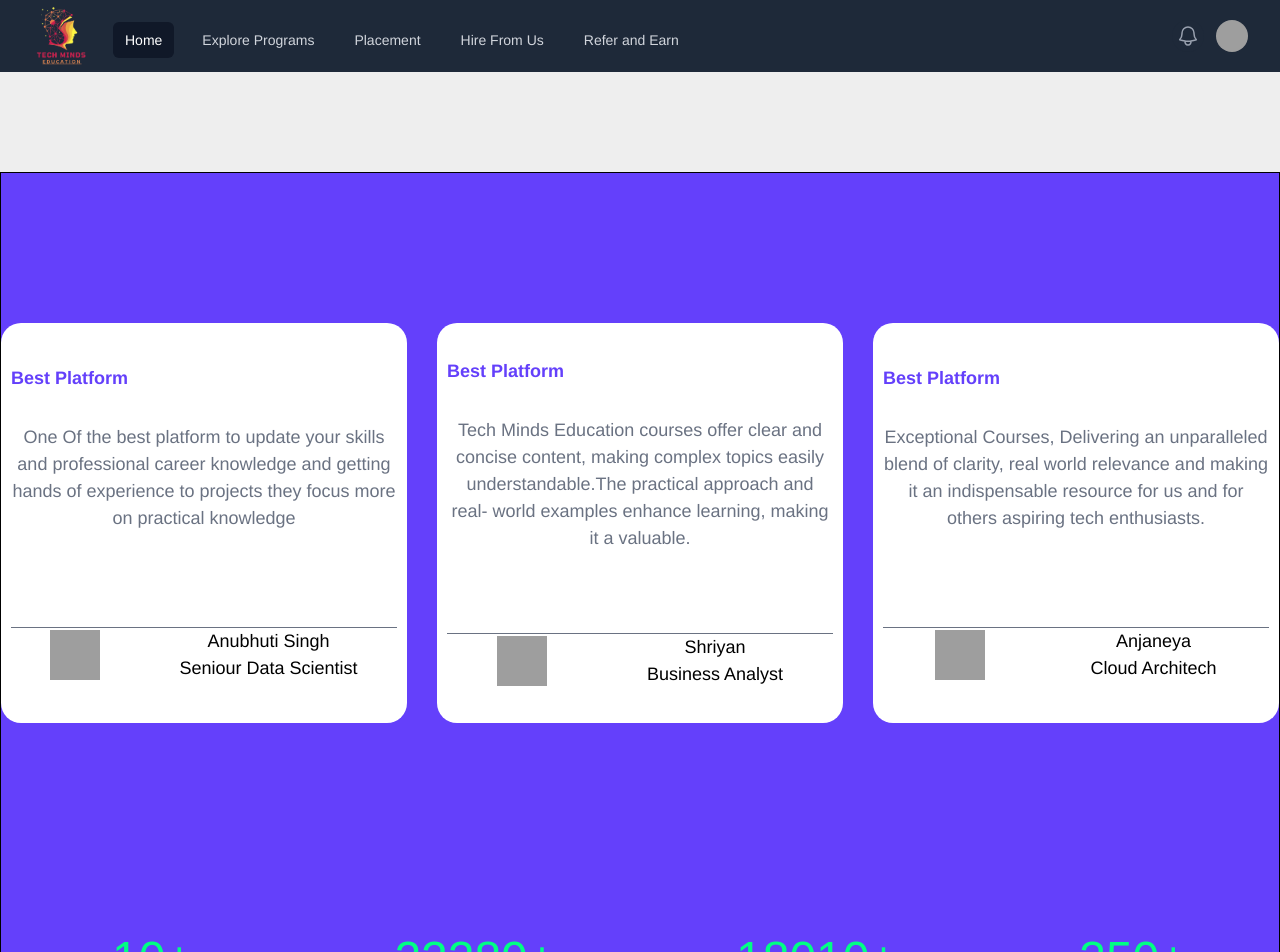
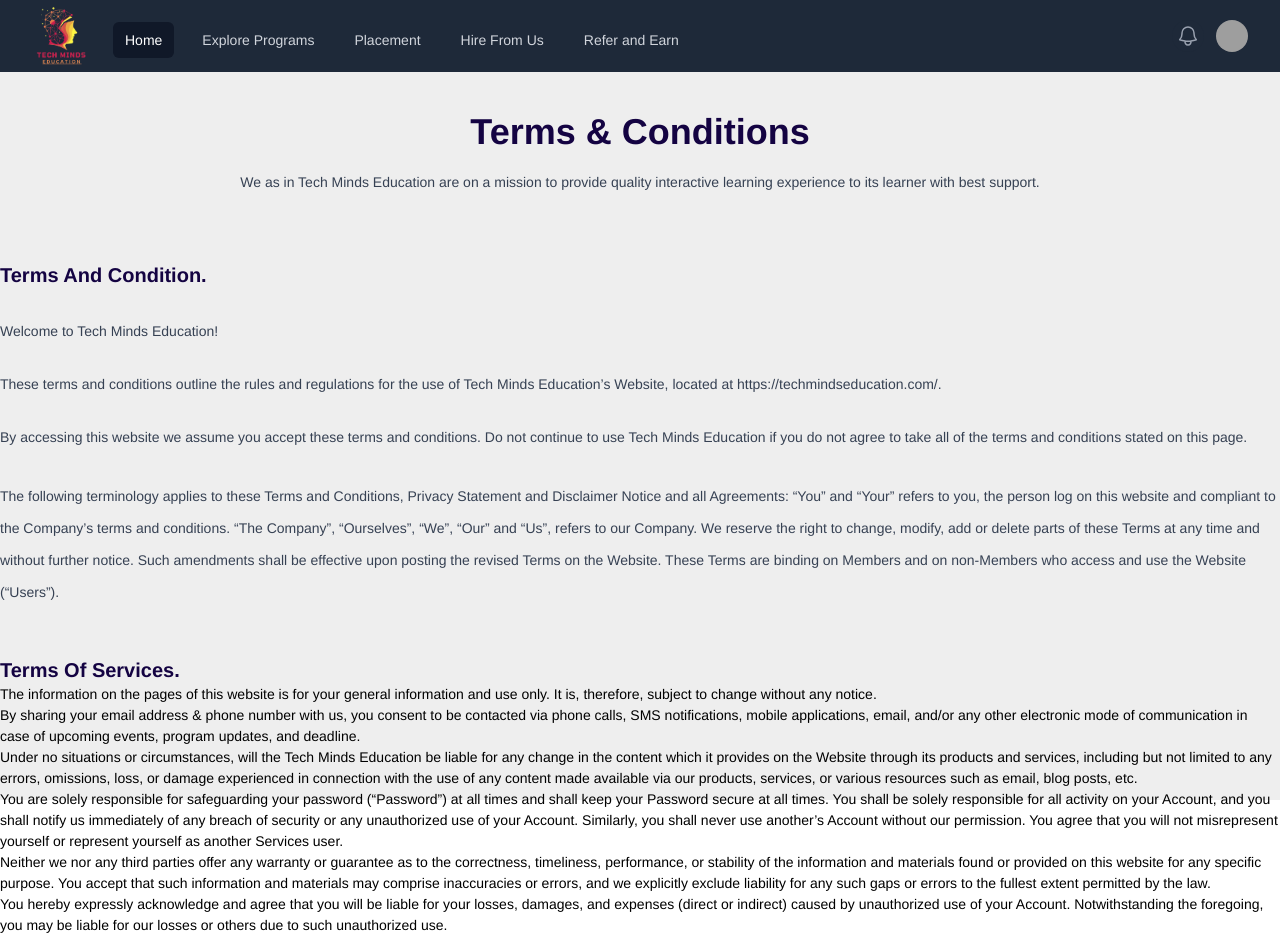
Before and after one commit to patilrohit1964/edu_sys, a React (Vite) app in the folder client/: page /terms-conditions in a window 1280 px wide. Shown: the top 952 px of the page. Built offline with nearby package versions, Linux system fonts and the light colour scheme; grey boxes are pictures that could not be loaded.

Commit message:
add tersm page

```diff
--- a/client/src/components/Footer.jsx
+++ b/client/src/components/Footer.jsx
@@ -24,21 +24,21 @@
             <footer className="footer sm:footer-horizontal bg-neutral text-neutral-content flex items-center justify-around p-10">
                 <nav>
                     <h6 className="footer-title">Company</h6>
-                    <a className="link link-hover">About us</a>
-                    <a className="link link-hover">Success Story</a>
-                    <a className="link link-hover">Payment</a>
+                    <Link className="link link-hover">About us</Link>
+                    <Link className="link link-hover">Success Story</Link>
+                    <Link className="link link-hover">Payment</Link>
                 </nav>
                 <nav>
                     <h6 className="footer-title">Placement</h6>
-                    <a className="link link-hover">Placement reviews</a>
-                    <a className="link link-hover">Hire From Us</a>
+                    <Link className="link link-hover">Placement reviews</Link>
+                    <Link className="link link-hover">Hire From Us</Link>
                 </nav>
                 <nav>
                     <h6 className="footer-title">Terms</h6>
-                    <a className="link link-hover">Terms & Condition</a>
+                    <Link className="link link-hover" to={"/terms-conditions"}>Terms & Condition</Link>
                     <Link className="link link-hover" to={"/privacy-policy"}>Privacy policy</Link>
-                    <a className="link link-hover">Return Policy</a>
-                    <a className="link link-hover">Contact</a>
+                    <Link className="link link-hover">Return Policy</Link>
+                    <Link className="link link-hover">Contact</Link>
                 </nav>
             </footer>
             <footer className="footer sm:footer-horizontal bg-neutral text-neutral-content items-center p-4">
--- a/client/src/pages/TermsAndConditions.jsx
+++ b/client/src/pages/TermsAndConditions.jsx
@@ -2,8 +2,45 @@
 
 const TermsAndConditions = () => {
     return (
-        <div>
-
+        <div className='py-10 mx-auto max-w-7xl'>
+            <div className='text-center'>
+                <h1 className='text-4xl text-[#140342] font-bold'>Terms & Conditions</h1>
+                <p className='text-gray-700 py-5 text-md'>We as in Tech Minds Education are on a mission to provide quality interactive learning experience to its learner with best support.</p>
+            </div>
+            <div className='my-12'>
+                <h2 className='text-xl font-semibold text-[#140342]'>Terms And Condition.</h2>
+                <ul className='my-8'>
+                    <li className='my-8 text-gray-700'>Welcome to Tech Minds Education!</li>
+                    <li className='my-8 text-gray-700'>These terms and conditions outline the rules and regulations for the use of Tech Minds Education’s Website, located at https://techmindseducation.com/.</li>
+                    <li className='my-8 text-gray-700'>By accessing this website we assume you accept these terms and conditions. Do not continue to use Tech Minds Education if you do not agree to take all of the terms and conditions stated on this page.</li>
+                </ul>
+                <p className='text-gray-700 leading-8'>
+                    The following terminology applies to these Terms and Conditions, Privacy Statement and Disclaimer Notice and all Agreements: “You” and “Your” refers to you, the person log on this website and compliant to the Company’s terms and conditions. “The Company”, “Ourselves”, “We”, “Our” and “Us”, refers to our Company. We reserve the right to change, modify, add or delete parts of these Terms at any time and without further notice. Such amendments shall be effective upon posting the revised Terms on the Website. These Terms are binding on Members and on non-Members who access and use the Website (“Users”).
+                </p>
+            </div>
+            <div>
+                <h3 className='text-xl font-semibold text-[#140342]'>Terms Of Services.</h3>
+                <ul className='list-disc'>
+                    <li>
+                        The information on the pages of this website is for your general information and use only. It is, therefore, subject to change without any notice.
+                    </li>
+                    <li>
+                        By sharing your email address & phone number with us, you consent to be contacted via phone calls, SMS notifications, mobile applications, email, and/or any other electronic mode of communication in case of upcoming events, program updates, and deadline.
+                    </li>
+                    <li>
+                        Under no situations or circumstances, will the Tech Minds Education be liable for any change in the content which it provides on the Website through its products and services, including but not limited to any errors, omissions, loss, or damage experienced in connection with the use of any content made available via our products, services, or various resources such as email, blog posts, etc.
+                    </li>
+                    <li>
+                        You are solely responsible for safeguarding your password (“Password”) at all times and shall keep your Password secure at all times. You shall be solely responsible for all activity on your Account, and you shall notify us immediately of any breach of security or any unauthorized use of your Account. Similarly, you shall never use another’s Account without our permission. You agree that you will not misrepresent yourself or represent yourself as another Services user.
+                    </li>
+                    <li>
+                        Neither we nor any third parties offer any warranty or guarantee as to the correctness, timeliness, performance, or stability of the information and materials found or provided on this website for any specific purpose. You accept that such information and materials may comprise inaccuracies or errors, and we explicitly exclude liability for any such gaps or errors to the fullest extent permitted by the law.
+                    </li>
+                    <li>
+                        You hereby expressly acknowledge and agree that you will be liable for your losses, damages, and expenses (direct or indirect) caused by unauthorized use of your Account. Notwithstanding the foregoing, you may be liable for our losses or others due to such unauthorized use.
+                    </li>
+                </ul>
+            </div>
         </div>
     )
 }
```
